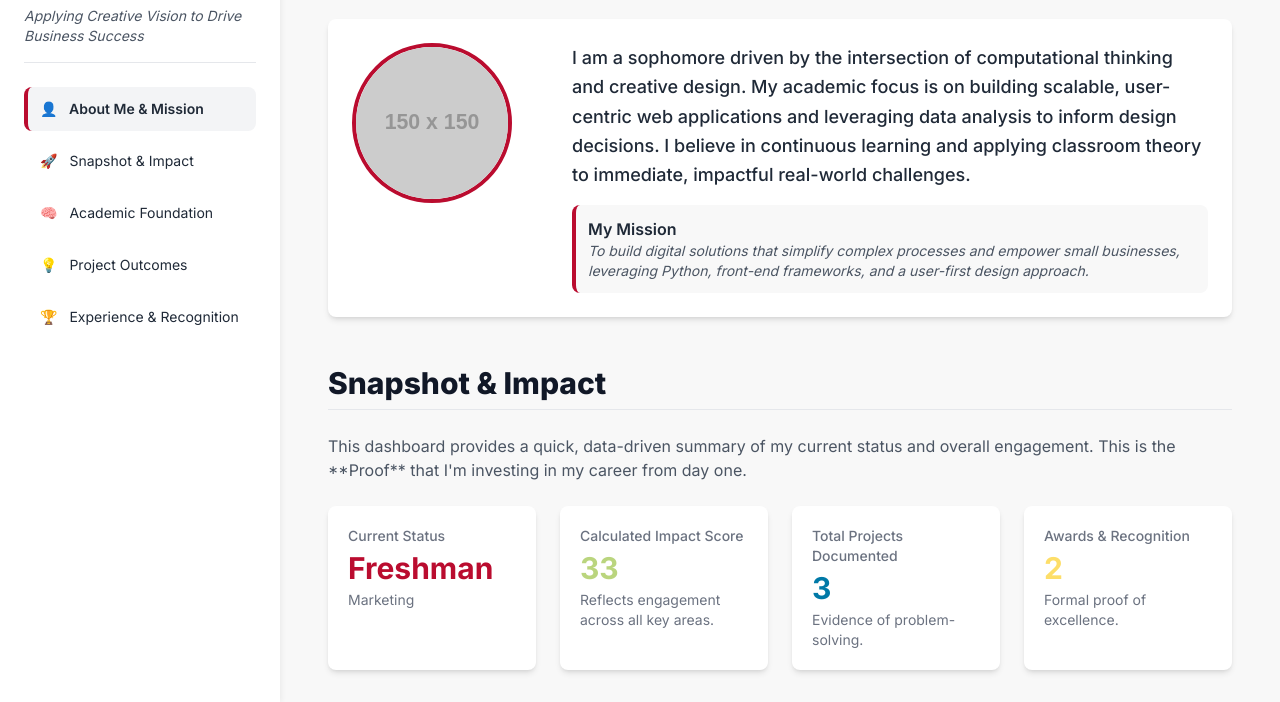
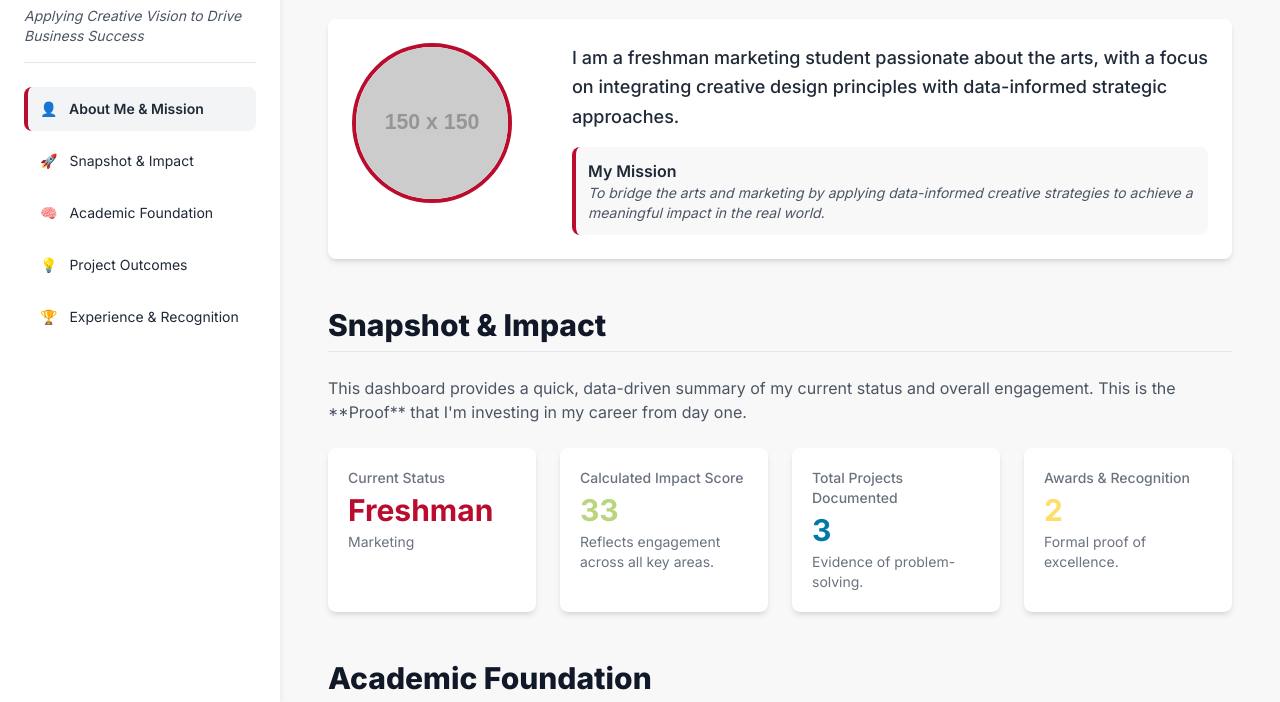
Before and after one commit to julietolson25/working-pbl-project, a plain HTML site: page index.html in a window 1280 px wide. Shown: the part 98-800 px from the top of the page. Drawn offline with nearby package versions, Linux system fonts and the light colour scheme; placeholder pictures from the web are drawn by us.

Commit message:
Update index.html

```diff
--- a/index.html
+++ b/index.html
@@ -265,8 +265,8 @@ CONFIRMATION: NO SVG graphics used. NO Mermaid JS used. -->
             // --- INTRODUCTION & BRANDING FIELDS ---
             photoUrl: "https://placehold.co/150x150/BA0C2F/FFFFFF/png?text=RILEY+C", // Replace with a URL to a professional headshot
             logoUrl: "https://placehold.co/40x40/BA0C2F/FFFFFF.png?text=BSU", // URL for your school logo or personal brand icon
-            personalBio: "I am a sophomore driven by the intersection of computational thinking and creative design. My academic focus is on building scalable, user-centric web applications and leveraging data analysis to inform design decisions. I believe in continuous learning and applying classroom theory to immediate, impactful real-world challenges.",
-            missionStatement: "To build digital solutions that simplify complex processes and empower small businesses, leveraging Python, front-end frameworks, and a user-first design approach.",
+            personalBio: "I am a freshman marketing student passionate about the arts, with a focus on integrating creative design principles with data-informed strategic approaches.",
+            missionStatement: "To bridge the arts and marketing by applying data-informed creative strategies to achieve a meaningful impact in the real world.",
         };
 
         /*
```
